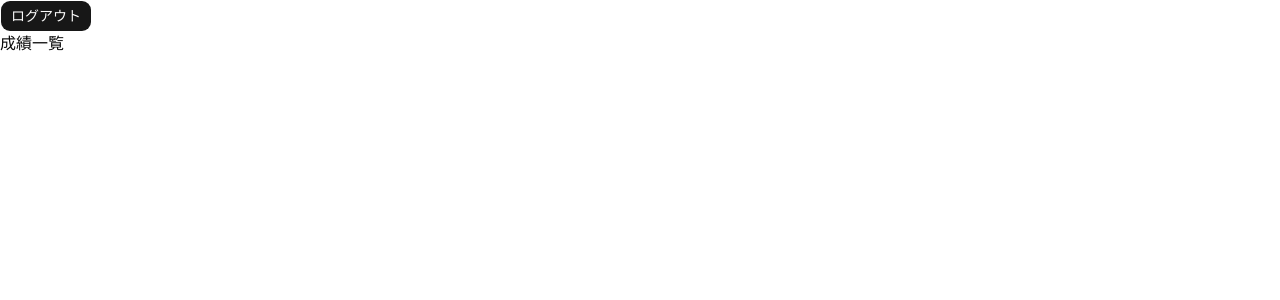
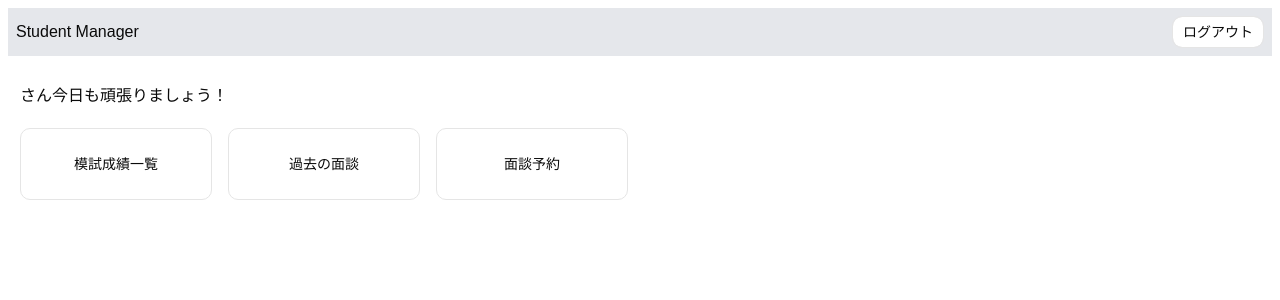
Before and after one commit to Atsushi-iwaguchi/student-manager-frontend, a React (Vite) app: page /dashboard in a window 1280 px wide. Shown: the top 300 px of the page. Built offline with nearby package versions, Linux system fonts and the light colour scheme.

Commit message:
headerの追加

```diff
--- /dev/null
+++ b/src/components/Header.tsx
@@ -0,0 +1,22 @@
+import { useAuth } from "@/contexts/AuthContext";
+import { useNavigate } from "react-router-dom";
+import { Button } from "./ui/button";
+
+export default function Header() {
+  const { logout } = useAuth();
+  const navigate = useNavigate();
+
+  //ログアウト操作とその後ログインページに遷移
+  const HandleLogout = () => {
+    logout();
+    navigate("/login");
+  };
+  return(
+    <div className="p-2">
+        <header className="bg-gray-200 flex items-center justify-between">
+          <p className="m-2">Student Manager</p>
+          <Button className="m-2" variant="outline" onClick={HandleLogout}>ログアウト</Button>
+        </header>
+      </div>
+  )
+}
--- a/src/pages/Dashboard.tsx
+++ b/src/pages/Dashboard.tsx
@@ -1,24 +1,35 @@
+import Header from "@/components/Header";
 import { Button } from "@/components/ui/button";
 import { useAuth } from "@/contexts/AuthContext";
 import { useNavigate } from "react-router-dom";
 
 export default function DashboardPage() {
-  const { logout } = useAuth();
+  const { user } = useAuth();
   const navigate = useNavigate();
 
-  //ログアウト操作とその後ログインページに遷移
-  const HandleLogout = () => {
-    logout();
-    navigate("/login");
-  };
   return (
     <>
-      <div>
-        <Button onClick={HandleLogout}>ログアウト</Button>
-      </div>
+      <Header />
 
-      <div>
-        <h1>成績一覧</h1>
+      <div className="p-5">
+        <p className="mb-5">{user?.name}さん今日も頑張りましょう！</p>
+        <ul className="flex gap-4">
+          <li>
+            <Button variant="outline" className="w-48 h-18">
+              模試成績一覧
+            </Button>
+          </li>
+          <li>
+            <Button variant="outline" className="w-48 h-18">
+              過去の面談
+            </Button>
+          </li>
+          <li>
+            <Button variant="outline" className="w-48 h-18">
+              面談予約
+            </Button>
+          </li>
+        </ul>
       </div>
     </>
   );
--- /dev/null
+++ b/src/pages/ExamsPage.tsx
@@ -0,0 +1,25 @@
+import Header from "@/components/Header";
+import { Button } from "@/components/ui/button";
+import { Plus } from "lucide-react";
+import { useNavigate } from "react-router-dom";
+
+export default function ExamsPage() {
+  const navigate = useNavigate();
+
+  return (
+    <>
+      <Header />
+      <div>
+        <ul>
+          <li>第1回全国模試</li>
+        </ul>
+      </div>
+      <div>
+        <Button>
+          <Plus className="mr-2 h-4 w-4" />
+          新規登録
+        </Button>
+      </div>
+    </>
+  );
+}
```
